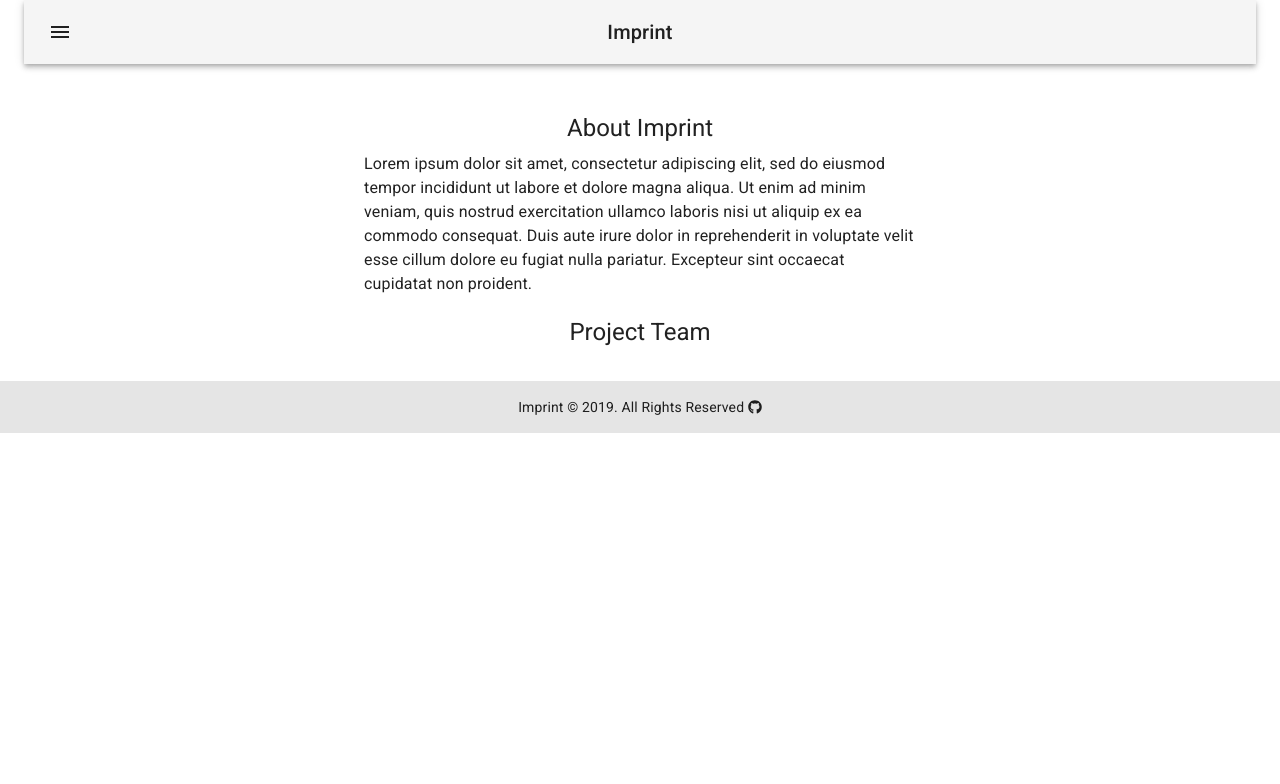
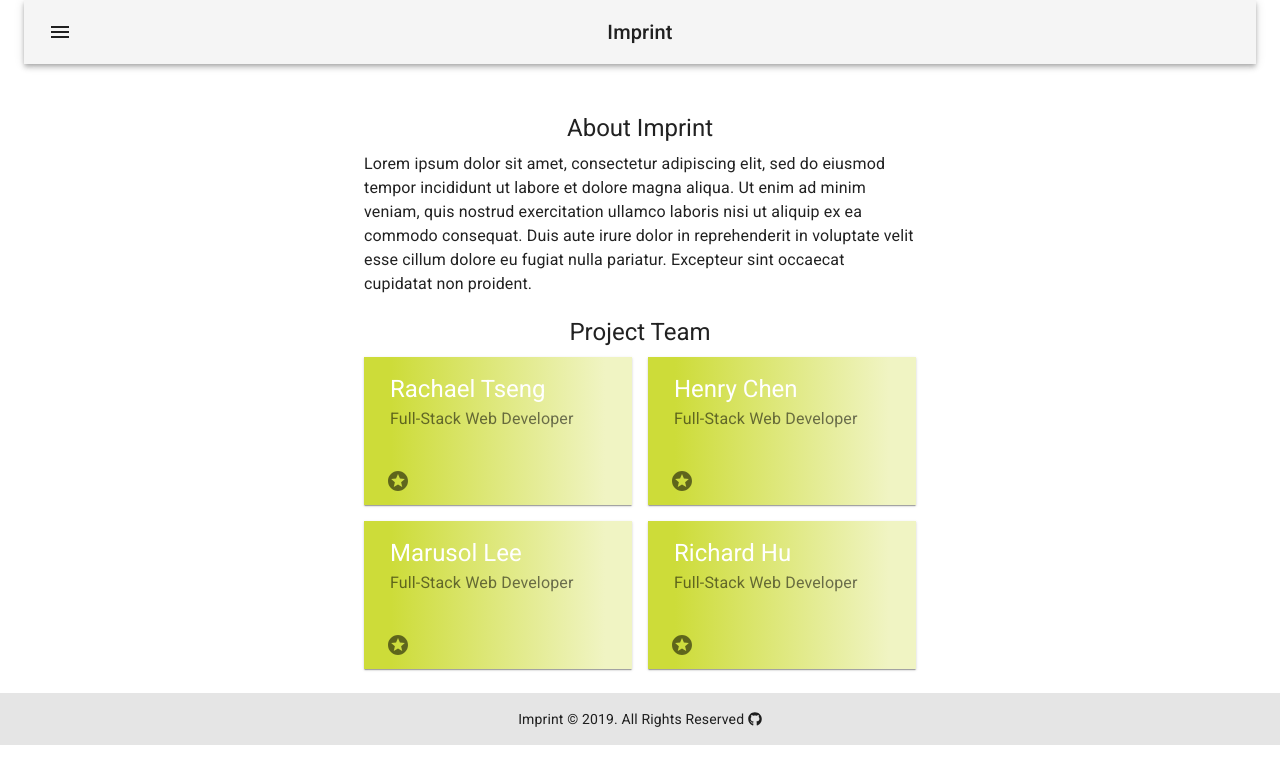
Before and after one commit to hchen651/app-project-3, a React (Create React App) app in the folder client/: page /about in a window 1280 px wide. Shown: the top 784 px of the page. Built offline with nearby package versions, Linux system fonts and the light colour scheme.

Commit message:
detail delete modal, collection format, businessCardS format

```diff
--- a/client/src/components/BusinessCardS/index.js
+++ b/client/src/components/BusinessCardS/index.js
@@ -8,7 +8,7 @@ import { withStyles } from '@material-ui/core/styles';
 
 const styles = {
     root: {
-        background: 'linear-gradient(45deg, #FE6B8B 30%, #FF8E53 90%)',
+        background: 'linear-gradient(90deg, #cddc39 10%, #f0f4c3 90%)',
         borderRadius: 0,
         border: 0,
         color: 'white',
--- a/client/src/pages/About/index.js
+++ b/client/src/pages/About/index.js
@@ -7,8 +7,12 @@ import Navbar from '../../components/Navbar';
 // Material UI
 import { makeStyles } from '@material-ui/core/styles';
 import Container from '@material-ui/core/Container';
+import Grid from '@material-ui/core/Grid';
 import Box from '@material-ui/core/Box';
 import Typography from '@material-ui/core/Typography';
+import CardContent from '@material-ui/core/CardContent';
+import IconButton from '@material-ui/core/IconButton';
+import Stars from '@material-ui/icons/Stars';
 
 const useStyles = makeStyles(theme => ({
     paper: {
@@ -30,17 +34,87 @@ export default function About() {
                 <div className={classes.paper}>
                     <Typography component="h1" variant="h5" gutterBottom>
                         About Imprint
-                </Typography>
+                    </Typography>
                     <Typography component="h5" variant="body1">
                         <Box>
                             Lorem ipsum dolor sit amet, consectetur adipiscing elit, sed do eiusmod tempor incididunt ut labore et dolore magna aliqua. Ut enim ad minim veniam, quis nostrud exercitation ullamco laboris nisi ut aliquip ex ea commodo consequat. Duis aute irure dolor in reprehenderit in voluptate velit esse cillum dolore eu fugiat nulla pariatur. Excepteur sint occaecat cupidatat non proident.
-                    </Box>
+                        </Box>
                     </Typography>
                     <br />
                     <Typography component="h1" variant="h5" gutterBottom>
                         Project Team
-                </Typography>
+                    </Typography>
                     {/* team member cards here */}
+                    <Grid container spacing={2}>
+                        <Grid item xs={12} md={6}>
+                            <BusinessCardS>
+                                <div className={classes.details}>
+                                    <CardContent className={classes.content}>
+                                        <Typography component="h5" variant="h5">
+                                            Rachael Tseng
+                                        </Typography>
+                                        <Typography variant="subtitle1" color="textSecondary">
+                                            Full-Stack Web Developer
+                                        </Typography>
+                                    </CardContent>
+                                </div>
+                                <IconButton className={classes.iconButtonS} aria-label="memberIcon">
+                                    <Stars className={classes.iconHoverS} color="inherit"/>
+                                </IconButton>
+                            </BusinessCardS>
+                        </Grid>
+                        <Grid item xs={12} md={6}>
+                            <BusinessCardS>
+                                <div className={classes.details}>
+                                    <CardContent className={classes.content}>
+                                        <Typography component="h5" variant="h5">
+                                            Henry Chen
+                                        </Typography>
+                                        <Typography variant="subtitle1" color="textSecondary">
+                                            Full-Stack Web Developer
+                                        </Typography>
+                                    </CardContent>
+                                </div>
+                                <IconButton className={classes.iconButtonS} aria-label="memberIcon">
+                                    <Stars className={classes.iconHoverS} color="inherit"/>
+                                </IconButton>
+                            </BusinessCardS>
+                        </Grid>
+                        <Grid item xs={12} md={6}>
+                            <BusinessCardS>
+                                <div className={classes.details}>
+                                    <CardContent className={classes.content}>
+                                        <Typography component="h5" variant="h5">
+                                            Marusol Lee
+                                        </Typography>
+                                        <Typography variant="subtitle1" color="textSecondary">
+                                            Full-Stack Web Developer
+                                        </Typography>
+                                    </CardContent>
+                                </div>
+                                <IconButton className={classes.iconButtonS} aria-label="memberIcon">
+                                    <Stars className={classes.iconHoverS} color="inherit"/>
+                                </IconButton>
+                            </BusinessCardS>
+                        </Grid>
+                        <Grid item xs={12} md={6}>
+                            <BusinessCardS>
+                                <div className={classes.details}>
+                                    <CardContent className={classes.content}>
+                                        <Typography component="h5" variant="h5">
+                                            Richard Hu
+                                        </Typography>
+                                        <Typography variant="subtitle1" color="textSecondary">
+                                            Full-Stack Web Developer
+                                        </Typography>
+                                    </CardContent>
+                                </div>
+                                <IconButton className={classes.iconButtonS} aria-label="memberIcon">
+                                    <Stars className={classes.iconHoverS} color="inherit"/>
+                                </IconButton>
+                            </BusinessCardS>
+                        </Grid>
+                    </Grid>
                 </div>
             </Container>
         </React.Fragment>
--- a/client/src/pages/Collection/index.js
+++ b/client/src/pages/Collection/index.js
@@ -14,7 +14,7 @@ import Grid from '@material-ui/core/Grid';
 import Container from '@material-ui/core/Container';
 import { Typography } from '@material-ui/core';
 import CardContent from '@material-ui/core/CardContent';
-import CardMedia from '@material-ui/core/CardMedia';
+// import CardMedia from '@material-ui/core/CardMedia';
 
 import { red } from '@material-ui/core/colors';
 import IconButton from '@material-ui/core/IconButton';
@@ -72,14 +72,14 @@ const filters = [
         value: 'by date added',
         label: 'by date added',
     },
+    {
+        value: 'by category',
+        label: 'by category',
+    },
     // {
     //     value: 'by alphabetical',
     //     label: 'by alphabetical',
     // },
-    {
-        value: 'by category',
-        label: 'by category',
-    },
     // {
     //     value: 'by favorite',
     //     label: 'by favorite',
```
Also changed, not shown: client/src/pages/Detail/index.js (+66 -76 lines).
